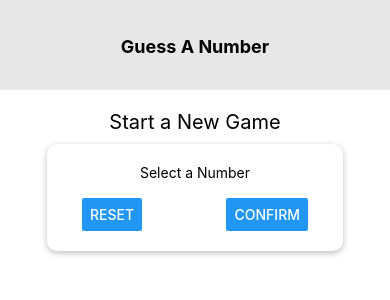
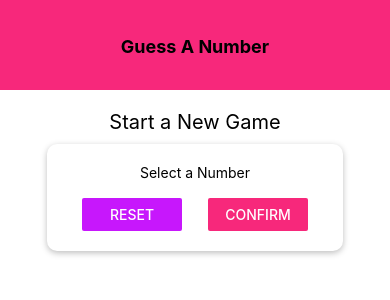
Before and after one commit to ajayg415/rn-number-guess-app, a React Native app: screen / in a window 390 px wide. Shown: the top 300 px of the page. Built offline with nearby package versions, Linux system fonts and the light colour scheme.

Commit message:
added theme

```diff
--- a/components/Header.js
+++ b/components/Header.js
@@ -1,5 +1,7 @@
 import React from "react";
 import { View, Text, StyleSheet } from "react-native";
+
+import Colors from '../constants/colors'
 
 const Header = ({ title }) => {
   return (
@@ -14,7 +16,7 @@
         width: '100%',
         height: 90,
         paddingTop: 36,
-        backgroundColor: '#e7e7e7',
+        backgroundColor: Colors.primary,
         alignItems: 'center',
     },
     headerTitle: {
--- /dev/null
+++ b/constants/colors.js
@@ -0,0 +1,4 @@
+export default {
+    primary: '#f7287b',
+    accent: '#c717fc',
+}
--- a/screens/StartGameScreen.js
+++ b/screens/StartGameScreen.js
@@ -1,42 +1,52 @@
 import React from "react";
 import { View, StyleSheet, Text, TextInput, Button } from "react-native";
 
-import Card from '../components/Card'
+import Card from "../components/Card";
+import Colors from '../constants/colors'
 
 const StartGameScreen = () => {
-  return <View style={styles.screen}>
+  return (
+    <View style={styles.screen}>
       <Text style={styles.title}>Start a New Game</Text>
       <Card style={styles.inputContainer}>
         <Text>Select a Number</Text>
         <TextInput />
         <View style={styles.btnContainer}>
-        <Button title="Reset" onPress={() => {}}/>
-        <Button title="Confirm" onPress={() => {}}/>
+          <View style={styles.button}>
+          <Button color={Colors.accent} title="Reset" onPress={() => {}} />
+          </View>
+          <View style={styles.button}>
+            <Button color={Colors.primary} title="Confirm" onPress={() => {}} />
+          </View>
         </View>
       </Card>
-  </View>;
+    </View>
+  );
 };
 
 const styles = StyleSheet.create({
   screen: {
-        alignItems: 'center',
-        padding: 10
+    alignItems: "center",
+    padding: 10,
   },
   title: {
     fontSize: 20,
-      marginVertical: 10
+    marginVertical: 10,
   },
   inputContainer: {
     width: 300,
-      maxWidth: '80%',
-      alignItems: 'center',
+    maxWidth: "80%",
+    alignItems: "center",
   },
   btnContainer: {
-      flexDirection: 'row',
-      width: '100%',
-      justifyContent: 'space-between',
+    flexDirection: "row",
+    width: "100%",
+    justifyContent: "space-between",
     paddingHorizontal: 15,
-    }
+  },
+  button: {
+    width: 100,
+  },
 });
 
 export default StartGameScreen;
```
Lines whose indentation alone changed are shown as unchanged.
